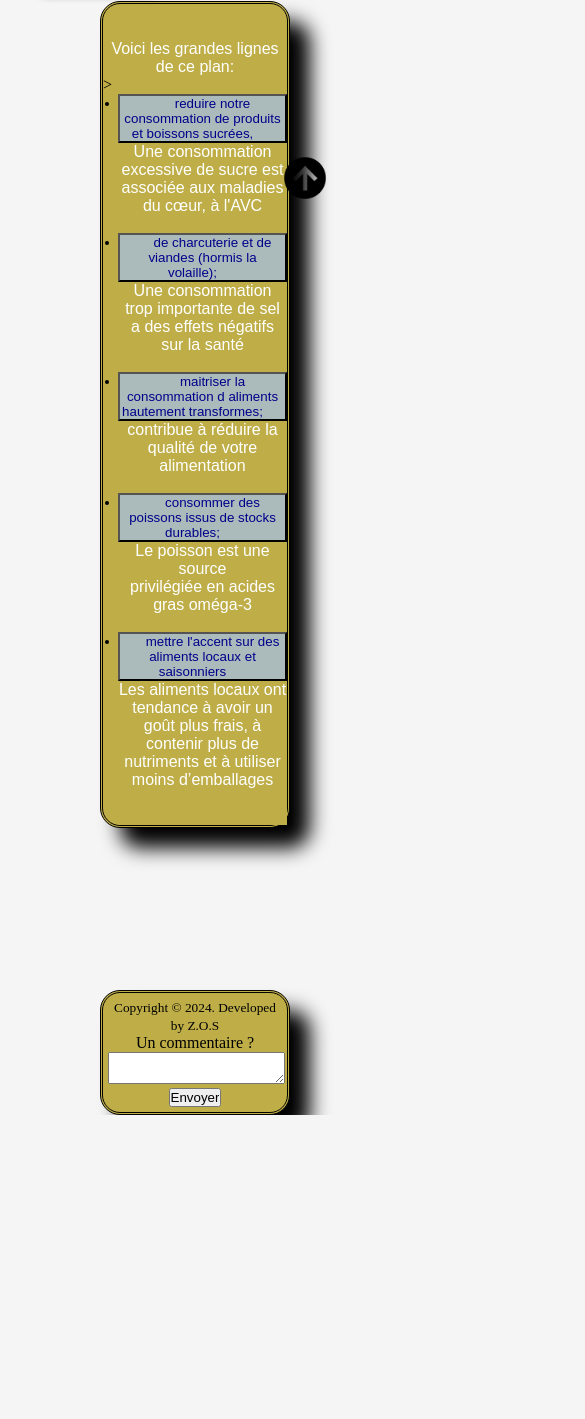
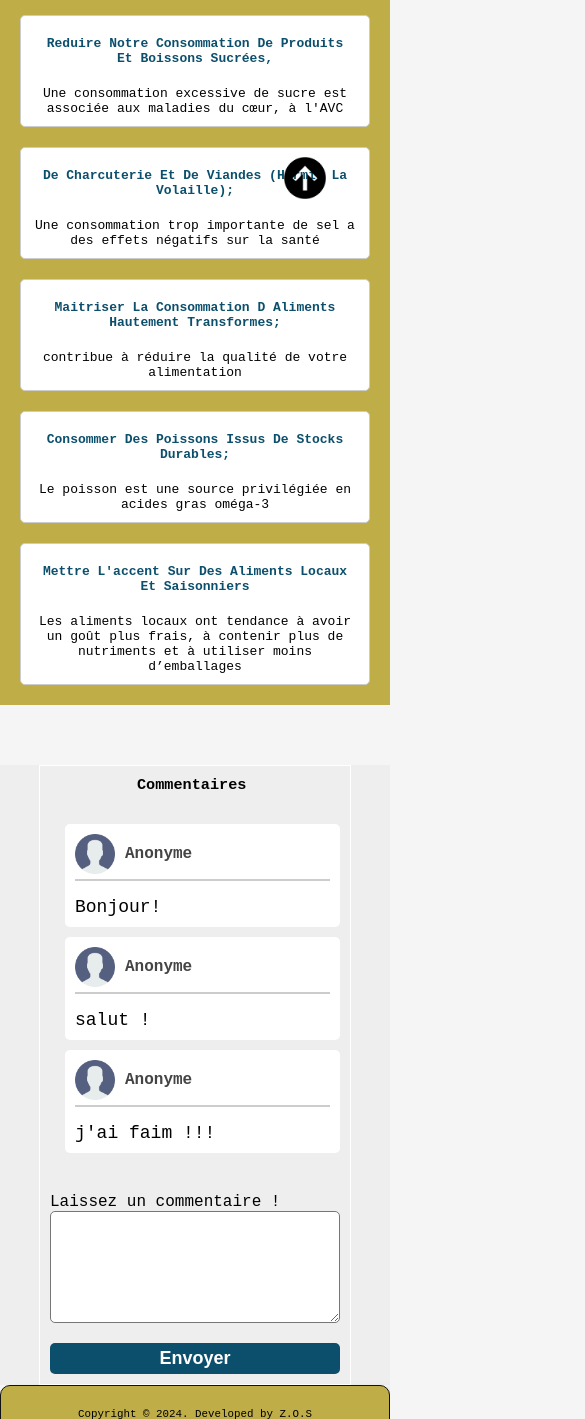
Before and after one commit to M0-Zak/food, a plain HTML site: page index.html in a window 390 px wide. Shown: the part 581-2000 px from the top of the page, 585 px wide, since content can reach past the window. Before the commit the page ends 1696 px from the top, so only its background shows below. Drawn offline with Linux system fonts and the light colour scheme; a script that the page names is missing.

Commit message:
modified the style of the page

```diff
--- a/css/style.css
+++ b/css/style.css
@@ -1,68 +1,46 @@
-
-
-/* Sur les écrans, quand la largeur de la fenêtre fait au maximum 1280px */
-@media screen and (max-width: 1280px)
-/* Sur tous types d'écran, quand la largeur de la fenêtre est comprise entre 1024px et 1280px */
-@media all and (min-width: 1024px) and (max-width: 1280px)
-/* Sur tous types d'écrans orientés verticalement */
-@media all and (orientation: portrait)
-
-
-
-
-
-
-
-
-
-
-
-
-
-
-.manger{
+.manger {
   color: dark;
   margin-left: 300px;
 }
-
-
 
 .miniature {
   margin-left: 30%;
   width: 50%;
   height: 50%;
 }
-strong{
+strong {
   margin-left: 30%;
 }
-.zaz{
+.zaz {
   margin-left: 30%;
   margin-right: 20%;
 }
 
-.div{
-
-        background-color: #BFAE48;
+.div {
+  background-color: #bfae48;
   margin-left: 100px;
   margin-right: 100px;
   border: double;
   border-radius: 20px;
   box-shadow: #000 20px 20px 20px;
 }
+.content {
+        margin: 100px;
+}
 footer {
   text-align: center;
   padding: 5px;
-        background-color: #0B4F6C;
+  background-color: #0b4f6c;
   color: #000;
 }
-h3{
+h3 {
   margin-left: 30%;
   margin-right: 20%;
 }
-ul{
+ul {
   margin-left: 15px;
 }
-.a{
+.a {
   color: darkblue;
   cursor: pointer;
   box-sizing: border-box;
@@ -71,23 +49,20 @@ ul{
   text-shadow: #000;
   text-transform: lowercase;
 }
-.a:hover{
+strong {
   font-size: 20px;
 }
-strong{
-        font-size: 20px;
-}
-.settings{
-        background-color: #BFAE48;
+.settings {
+  background-color: #bfae48;
   flex-direction: column;
-        margin-right: 150px;
-        margin-left: 20px;
+  /* margin-right: 150px;
+  margin-left: 20px; */
   border: double;
   border-radius: 20px;
   box-shadow: #000 10px 10px 10px;
   text-align: center;
 }
-.videooo{
+.videooo {
   height: 300px;
   width: 500px;
   border: double;
@@ -97,10 +72,13 @@ strong{
   margin-left: 400px;
   margin-left: 5px;
 }
-.touttt{
+.touttt {
   display: flex;
+  justify-content: center;
+  gap: 30px;
+  margin: 100px;
 }
-button{
+button {
   background-color: #abbaba;
 }
 .btn {
@@ -114,29 +92,27 @@ button{
   right: 35px;
   bottom: 35px;
   cursor: pointer;
-
 }
 
-
-.icon{
+.icon {
   width: 50px;
   height: 50px;
 }
-.tt{
+.tt {
   border: double;
   box-shadow: #000 10px 10px 10px;
   text-align: center;
   border-radius: 20px;
 }
-.ulll{
+.ulll {
   text-align: center;
 }
-.logooo{
+.logooo {
   width: 60px;
   height: 60px;
   border: double;
 }
-.IMAGE{
+.IMAGE {
   /* width: 1 280px; */
   /* height: 720px; */
   /* border: double; */
@@ -147,7 +123,6 @@ button{
 .all-logo img {
   width: 30%;
   border-radius: 5px;
-
 }
 .all-logo-flex {
   display: flex;
@@ -155,36 +130,22 @@ button{
   gap: 10px;
   justify-content: center;
 }
-.bdy{
+.bdy {
   text-align: center;
   color: white;
-        background-color: #BFAE48;
+  background-color: #bfae48;
 }
-.but{
+.but {
   width: 100px;
   height: 100px;
 }
-.grande{
+.grande {
   color: white;
-        font-family: Arial, Helvetica, sans-serif;
   text-align: center;
   cursor: pointer;
   justify-content: center;
-        background-color: #BFAE48;
+  background-color: #bfae48;
 }
-
-
-
-
-
-
-
-
-
-
-
-
-
 
 /*.box{
         position: relative;
@@ -248,32 +209,29 @@ button{
 /*--------------------------------------------------------------------------------------------*/
 /*reset*/
 
-
-
-.bodyyy{
-        font-family: 'didact-gothic' sans-serif;
+.bodyyy {
   color: #333;
-
 }
-.body{
+.body {
   background-color: whitesmoke;
+  font-family: monospace;
 }
 
-*{
+* {
   box-sizing: border-box;
   margin: 0;
   padding: 0;
 }
 
-a{
+a {
   text-decoration: none;
 }
-.header{
-        background-color:#0B4F6C;
+.header {
+  background-color: #0b4f6c;
   padding: 20px 0;
 }
 
-.header-container{
+.header-container {
   max-width: 950px;
   margin: 0 auto;
   display: flex;
@@ -281,14 +239,13 @@ a{
   align-items: left;
 }
 
-a.logo{
+a.logo {
   color: #fff;
   font-size: 3em;
   font-weight: 300;
 }
 
-
-.nav-menu{
+.nav-menu {
   display: flex;
   align-items: center;
 }
@@ -303,33 +260,31 @@ a.logo{
 .nav-menu > a:hover {
   background-color: #000;
 }
-.pk{
+.pk {
   text-align: center;
   color: #000;
 }
 
-
-.language{
+.language {
   position: relative;
   width: 120px;
   margin-left: 40px;
   font-weight: bold;
 }
-.language-selected{
+.language-selected {
   display: flex;
   align-items: center;
   color: #fff;
   cursor: pointer;
 }
 
-.language-selected::before{
-        content: '';
+.language-selected::before {
+  content: "";
   display: inline-block;
   width: 30px;
   height: 30px;
   background-image: url(https://cdn-icons-png.flaticon.com/128/197/197374.png);
 }
-
 
 /* images page */
 .titre {
@@ -339,7 +294,199 @@ padding: 30px 0;
 }
 .titre h1 {
   color: #444444;
-        font-family: 'Courier New', Courier, monospace;
   font-size: xx-large;
   border-bottom: 3px solid #333333;
 }
+
+/* List style */
+.titre {
+        color: #222222;
+        border-bottom: 2px solid #444444;
+        margin-bottom: 16px;
+      }
+.list {
+        margin: 0;
+        list-style: none;
+        display: flex;
+        flex-direction: column;
+        gap: 20px;
+        padding: 20px;
+      }
+.list li {
+        background-color: #fff;
+        padding: 10px;
+        border-radius: 5px;
+        border: 1px solid #ccc;
+        text-align: center;
+        display: flex;
+        flex-direction: column;
+        gap: 10px;
+      }
+.list li a {
+        color: #0b4f6c;
+        text-transform: capitalize;
+        font-weight: 600;
+        margin: 0;
+      }
+/* List style */
+
+/* footer style */
+.footer {
+padding: 20px 0;
+}
+/* footer style */
+
+/* Avis style */
+#avis {
+  /* background-color: #0b4f6c; */
+  background-color: #eee;
+  display: flex;
+  justify-content: center;
+}
+#avis .container{
+  border: 1px solid #fff;
+  width: 80%;
+  display: flex;
+  flex-direction: column;
+  justify-content: center;
+  padding: 10px;
+  gap: 30px;
+}
+#avis .container .commentaires{}
+#avis .container .commentaires ul{
+  list-style: none;
+}
+#avis .container .commentaires ul li{
+padding: 10px;
+border-radius: 5px;
+background-color: #fff;
+margin-bottom: 10px;
+display: flex;
+flex-direction: column;
+gap: 16px;
+}
+#avis .container .commentaires ul li .header-comm {
+  display: flex;
+  align-items: center;
+  gap: 10px;
+  padding-bottom: 5px;
+  border-bottom: 2px solid #ccc;
+}
+#avis .container .commentaires ul li .header-comm img{
+  width: 40px;
+}
+#avis .container .commentaires ul li .header-comm span{
+  font-size: 16px;
+  font-weight: bold;
+  color: #444444;
+}
+#avis .container .commentaires ul li p{
+  font-size: 18px;
+}
+#form{
+  display: flex;
+  flex-direction: column;
+  gap: 16px;
+}
+#form p{ }
+#form p label{
+  font-size: 16px;
+}
+#form p textarea{
+  width: 100%;
+  padding: 10px;
+  font-size: 16px;
+  color: #444444;
+  border-radius: 5px;
+}
+#form p button{
+  background-color: #0b4f6c;
+padding: 5px 10px;
+color: #ffffff;
+font-weight: bold;
+border: none;
+border-radius: 5px;
+font-size: large;
+width: 100%;
+cursor: pointer;
+}
+/* Avis style */
+
+
+
+/* Sur les écrans, quand la largeur de la fenêtre fait au maximum 1280px */
+@media screen and (max-width: 480px) {
+  .body {
+    /* background-color: red; */
+  }
+  .grande {
+    font-size: 22px;
+    padding: 10px;
+  }
+  .touttt {
+    flex-direction: column;
+    margin: 48px 0 0;
+  }
+  .settings {
+    display: none;
+  }
+  #videobox {
+    padding: 0 20px;
+  }
+  .videooo {
+    width: 100%;
+    height: auto;
+    margin: 0;
+  }
+  .content {
+    margin: 60px 0;
+    /* test */
+    /* margin: 0; */
+    border: none;
+    border-radius: 0;
+    box-shadow: none;
+    /* test */
+  }
+  .titre {
+    color: #222222;
+    border-bottom: 2px solid #444444;
+    margin-bottom: 16px;
+  }
+  .list {
+    margin: 0;
+    list-style: none;
+    display: flex;
+    flex-direction: column;
+    gap: 20px;
+    padding: 20px;
+  }
+  .list li {
+    background-color: #fff;
+    padding: 10px;
+    border-radius: 5px;
+    border: 1px solid #ccc;
+    text-align: center;
+    display: flex;
+    flex-direction: column;
+    gap: 10px;
+  }
+  .list li a {
+    color: #0b4f6c;
+    text-transform: capitalize;
+    font-weight: 600;
+    margin: 0;
+  }
+  .list li p {
+  }
+  .footer {
+        width: 100%;
+    margin: 0;
+    border-radius: 10px 10px 0 0;
+    border: 1px solid #111;
+  }
+}
+
+/* Sur tous types d'écran, quand la largeur de la fenêtre est comprise entre 1024px et 1280px */
+/* @media all and (min-width: 1024px) and (max-width: 1280px) */
+/* Sur tous types d'écrans orientés verticalement */
+/* @media all and (orientation: portrait) */
--- a/index.html
+++ b/index.html
@@ -1,37 +1,26 @@
-<!doctype html>
+<!DOCTYPE html>
 <html lang="fr">
-
   <!-- head c'est l'en tete de la page Web pour les donnes qui ne seront pas afficher a l'ecran -->
   <head>
-	<title> Manger sain pour une vie plus belle. </title>
-    <link rel="stylesheet" href="./css/style.css">
-
-
-
+    <title>Manger sain pour une vie plus belle.</title>
+    <link rel="stylesheet" href="./css/style.css" />
 
     <!------------------------------------------------------------------------>
 
-    <meta charset="UTF-8">
-    <meta name="viewport" content="width=device-width, initial-scale=1.0">
-    <meta http-equiv="X-UA-Compatible" content="ie=edge">
+    <meta charset="UTF-8" />
+    <meta name="viewport" content="width=device-width, initial-scale=1.0" />
+    <meta http-equiv="X-UA-Compatible" content="ie=edge" />
 
     <!------------------------------------------------------------------------>
-
-
-
-
   </head>
 
+  <!--body est le corp du document, afficher a l'ecran-->
 
-        <!--body est le corp du document, afficher a l'ecran-->>
-
-<body   class="body">
-
-
+  <body class="body">
     <header class="header">
       <div class="header-container">
-            <img src="./images/Z.O.S.png" class="logooo">
-            <a href="./pages/logos.html" class="logo">Z.O.S Infos</a>
+        <img src="./images/Z.O.S.png" class="logooo" />
+        <a href="./pages/images.html" class="logo">Z.O.S Infos</a>
         <nav class="nav-menu">
           <a href="./index.html">ACCUEIL</a>
           <a href="./pages/contact.html">CONTACT</a>
@@ -40,33 +29,14 @@
       </div>
     </header>
 
-
-
-
-
-
-
-<br>
-
-
-	<h1 class="grande"> Manger sain pour une vie plus belle. </h1>
-
+    <h1 class="grande">Manger sain pour une vie plus belle.</h1>
 
     <div class="btn">
-    <img src="./images/arrowup.png" class="icon">
+      <img src="./images/arrowup.png" class="icon" />
     </div>
 
-
-
-
-
     <div class="touttt">
-
-
-
       <div class="settings">
-
-<br>
         <p>Audio settings:</p>
 
         <div class="volum">
@@ -75,16 +45,21 @@
         </div>
 
         <div class="cowbel">
-  <input type="range" id="cowbell" name="cowbell" min="0" max="100" value="90" step="10" />
+          <input
+            type="range"
+            id="cowbell"
+            name="cowbell"
+            min="0"
+            max="100"
+            value="90"
+            step="10"
+          />
           <label for="cowbell">Cowbell</label>
         </div>
 
-
         <form method="get" action="">
-    <br>
-    <br>
           <p>
-        <label for="pays" class="langue">Langue</label><br>
+            <label for="pays" class="langue">Langue</label>
             <select name="pays" id="pays">
               <option value="Espagnol">Espagnol</option>
               <option value="Anglais">Anglais</option>
@@ -92,100 +67,121 @@
             </select>
           </p>
         </form>
-
       </div>
 
-
       <div id="videobox">
-    <video id="video" src="./videos/food.mp4" class="videooo" controls autoplay loop >La Pyramide Alimentaire</video>
+        <video
+          id="video"
+          src="./videos/food.mp4"
+          class="videooo"
+          controls
+          autoplay
+          loop
+        >
+          La Pyramide Alimentaire
+        </video>
+      </div>
     </div>
 
+    <!--La balise div facilite et clarifie l'organisation du fichier HTML en le divisant en plusieurs sections-->
+    <div class="div content">
+      <h2 class="titre grande">Voici les grandes lignes de ce plan:</h2>
+
+      <!--Liste non numeroter-->
+
+      <ul class="list">
+        <li>
+          <a href="./pages/boissons.html" class="a">
+            reduire notre consommation de produits et boissons sucrées,
+          </a>
+          <p>
+            Une consommation excessive de sucre est associée aux maladies du
+            cœur, à l'AVC
+          </p>
+        </li>
+
+        <li>
+          <a href="./pages/viandes.html" class="a">
+            de charcuterie et de viandes (hormis la volaille);
+          </a>
+          <p>
+            Une consommation trop importante de sel a des effets négatifs sur la
+            santé
+          </p>
+        </li>
+
+        <li>
+          <a href="./pages/maitrises.html" class="a">
+            maitriser la consommation d aliments hautement transformes;
+          </a>
+          <p>contribue à réduire la qualité de votre alimentation</p>
+        </li>
+
+        <li>
+          <a href="./pages/poissons.html" class="a">
+            consommer des poissons issus de stocks durables;
+          </a>
+          <p>Le poisson est une source privilégiée en acides gras oméga-3</p>
+        </li>
+
+        <li>
+          <a href="./pages/fruits.html" class="a">
+            mettre l'accent sur des aliments locaux et saisonniers
+          </a>
+          <p>
+            Les aliments locaux ont tendance à avoir un goût plus frais, à
+            contenir plus de nutriments et à utiliser moins d’emballages
+          </p>
+        </li>
+      </ul>
     </div>
 
-
-
-
-
-
-
-
-
-
-
-
-
-
-        <!--La balise div facilite et clarifie l'organisation du fichier HTML en le divisant en plusieurs sections-->>
-
-<div    class="div">
-	        <br>
-            <br>
-    <p class="grande"> Voici les grandes lignes de ce plan: </p>
-
-        <!--Liste non numeroter-->>
-
-        <ul class="grande">
-         <button>   <li>  <a href="./pages/boissons.html" class="a">  reduire notre consommation de produits et boissons sucrées, </a> </li> </button>
-            <p>Une consommation excessive de sucre est  <br>  associée aux maladies du cœur, à l'AVC</p>
-            <br>
-
-         <button>   <li>  <a href="./pages/viandes.html" class="a">  de charcuterie et de viandes (hormis la volaille); </a> </li> </button>
-            <p>Une consommation trop importante de sel  <br>  a des effets négatifs sur la santé</p>
-            <br>
-
-         <button>   <li>  <a href="./pages/maitrises.html" class="a">  maitriser la consommation d aliments hautement transformes;  </a>   </li> </button>
-            <p>contribue à réduire la  <br>  qualité de votre alimentation</p>
-            <br>
-
-         <button>   <li>  <a href="./pages/poissons.html" class="a">  consommer des poissons issus de stocks durables; </a>  </li>  </button>
-            <p>Le poisson est une source  <br>  privilégiée en acides gras oméga-3</p>
-            <br>
-
-         <button>   <li>  <a href="./pages/fruits.html" class="a">  mettre l'accent sur des aliments locaux et saisonniers </a> </li> </button>
-            <p>Les aliments locaux ont tendance à avoir un goût plus frais, à  <br>  contenir plus de nutriments et à utiliser moins d’emballages</p>
-            <br>
-
-            <br>
+    <section id="avis">
+      <div class="container">
+        <h3>Commentaires</h3>
+        <div class="commentaires">
+          <ul id="message-list">
+            <li>
+              <div class="header-comm">
+                <img src="./images/user.png" alt="" />
+                <span>Anonyme</span>
+              </div>
+              <p>Bonjour!</p>
+            </li>
+            <li>
+              <div class="header-comm">
+                <img src="./images/user.png" alt="" />
+                <span>Anonyme</span>
+              </div>
+              <p>salut !</p>
+            </li>
+            <li>
+              <div class="header-comm">
+                <img src="./images/user.png" alt="" />
+                <span>Anonyme</span>
+              </div>
+              <p>j'ai faim !!!</p>
+            </li>
           </ul>
-
         </div>
-
-
-
-
-
-
-<br>
-<br>
-<br>
-<br>
-<br>
-<br>
-<br>
-<br>
-<br>
-
-<footer class="div">
-    <small>Copyright © 2024. Developed by Z.O.S</small>
-
-<form method="get" action="">
+        <form id="form">
           <p>
-        <label for="ameliorer">Un commentaire ?</label><br>
-        <textarea name="ameliorer" id="ameliorer"></textarea>
-        <input type="submit" value="Envoyer">
+            <label for="message">Laissez un commentaire !</label>
+            <textarea rows="5" id="message"></textarea>
+          </p>
+          <p>
+            <button id="envoyer">Envoyer</button>
           </p>
         </form>
+      </div>
+    </section>
+
+    <footer class="div footer">
+      <small>Copyright © 2024. Developed by Z.O.S</small>
     </footer>
-
-
-
-
-
-
-
-
 
     <script src="./js/script.js"></script>
 
     <script src="petitplus.html"></script>
   </body>
+</html>
```
Also changed, not shown: js/script.js (+45 -8 lines), images/user.png (added). Lines whose indentation alone changed are shown as unchanged.
